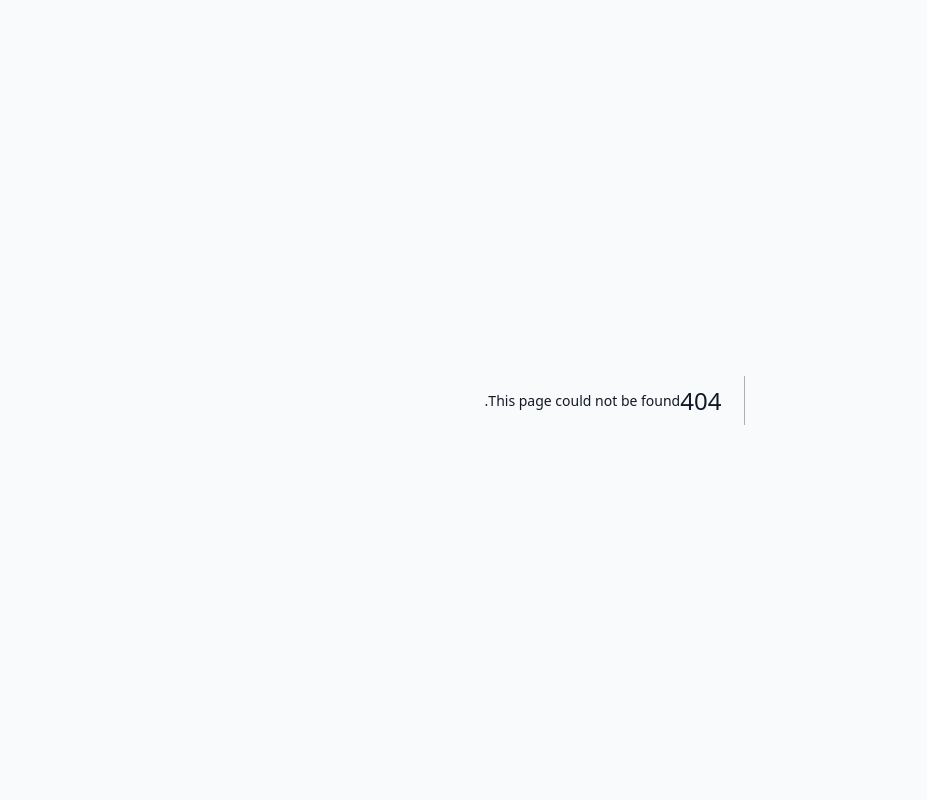
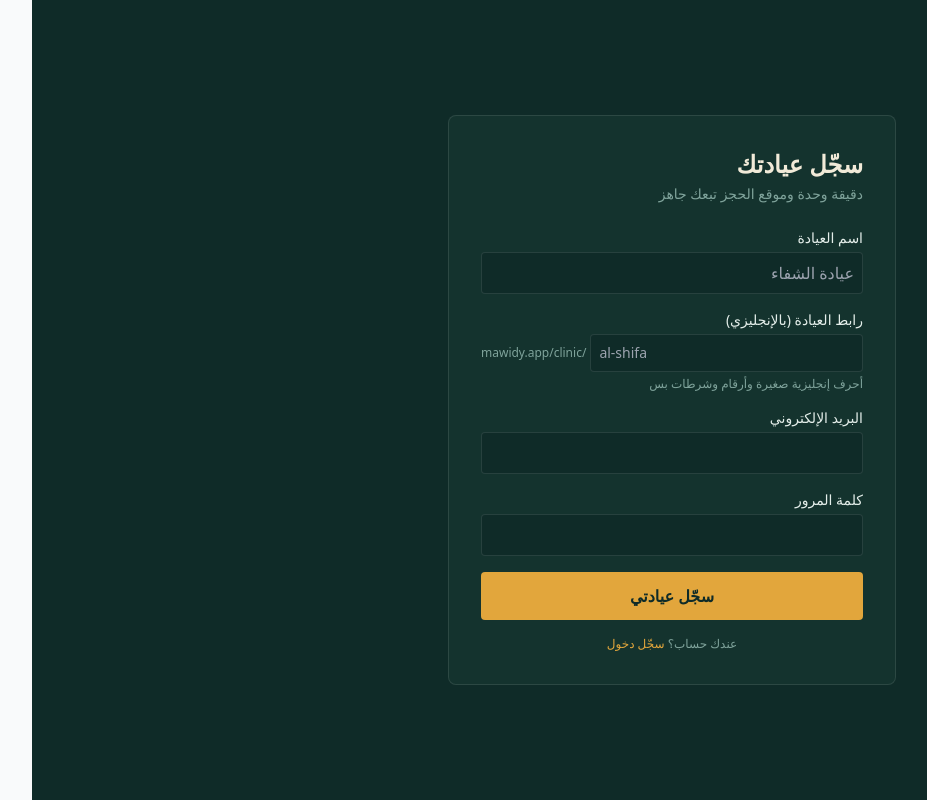
Before and after one commit to mj4721786-specxz/mawidy, a Next.js app: page /register in a window 1280 px wide. Before the commit this address had no page. Shown: the whole page, without its empty margins (57-984 px from the left). Built offline with nearby package versions, Linux system fonts and the light colour scheme.

Commit message:
Create page.tsx

```diff
--- /dev/null
+++ b/app/register/page.tsx
@@ -0,0 +1,112 @@
+"use client";
+
+import { useState } from "react";
+import { useRouter } from "next/navigation";
+import { createClient } from "@/lib/supabase/client";
+
+export default function RegisterPage() {
+  const router = useRouter();
+  const supabase = createClient();
+
+  const [clinicName, setClinicName] = useState("");
+  const [slug, setSlug] = useState("");
+  const [email, setEmail] = useState("");
+  const [password, setPassword] = useState("");
+  const [error, setError] = useState("");
+  const [loading, setLoading] = useState(false);
+
+  function handleSlugFromName(name: string) {
+    setClinicName(name);
+  }
+
+  async function handleRegister(e: React.FormEvent) {
+    e.preventDefault();
+    setError("");
+
+    const cleanSlug = slug.trim().toLowerCase();
+    if (!/^[a-z0-9-]+$/.test(cleanSlug)) {
+      setError("رابط العيادة لازم يكون بأحرف إنجليزية صغيرة وأرقام وشرطات فقط، مثال: al-shifa");
+      return;
+    }
+
+    setLoading(true);
+
+    const { data: signUpData, error: signUpError } = await supabase.auth.signUp({
+      email,
+      password,
+    });
+
+    if (signUpError) {
+      setError(signUpError.message.includes("already registered")
+        ? "هذا البريد مسجل مسبقاً"
+        : "صار خطأ بإنشاء الحساب، حاول مرة تانية");
+      setLoading(false);
+      return;
+    }
+
+    if (!signUpData.session) {
+      setError("");
+      setLoading(false);
+      router.push("/register/check-email");
+      return;
+    }
+
+    const { error: clinicError } = await supabase.from("clinics").insert({
+      owner_id: signUpData.user!.id,
+      name: clinicName,
+      slug: cleanSlug,
+    });
+
+    if (clinicError) {
+      setError(
+        clinicError.code === "23505"
+          ? "رابط العيادة هذا مستخدم من عيادة تانية، جرب رابط مختلف"
+          : "تم إنشاء حسابك، بس صار خطأ بإنشاء العيادة. تواصل معنا."
+      );
+      setLoading(false);
+      return;
+    }
+
+    router.push("/dashboard");
+    router.refresh();
+  }
+
+  return (
+    <main dir="rtl" className="min-h-screen bg-[#0F2B28] flex items-center justify-center px-6 py-16">
+      <form onSubmit={handleRegister} className="bg-[#14332E] border border-white/10 rounded-lg p-8 w-full max-w-md">
+        <h1 className="text-2xl font-bold text-[#F1EAD8] mb-1">سجّل عيادتك</h1>
+        <p className="text-sm text-[#7FA39B] mb-6">دقيقة وحدة وموقع الحجز تبعك جاهز</p>
+
+        <label className="block text-sm text-[#E4EEEA] mb-1">اسم العيادة</label>
+        <input required value={clinicName} onChange={(e) => handleSlugFromName(e.target.value)} placeholder="عيادة الشفاء"
+          className="w-full bg-[#0F2B28] border border-white/10 rounded p-2 mb-4 text-[#E4EEEA]" />
+
+        <label className="block text-sm text-[#E4EEEA] mb-1">رابط العيادة (بالإنجليزي)</label>
+        <div className="flex items-center gap-1 mb-1" dir="ltr">
+          <span className="text-xs text-[#7FA39B]">mawidy.app/clinic/</span>
+          <input required value={slug} onChange={(e) => setSlug(e.target.value)} placeholder="al-shifa" dir="ltr"
+            className="flex-1 bg-[#0F2B28] border border-white/10 rounded p-2 text-[#E4EEEA] text-sm" />
+        </div>
+        <p className="text-xs text-[#7FA39B] mb-4">أحرف إنجليزية صغيرة وأرقام وشرطات بس</p>
+
+        <label className="block text-sm text-[#E4EEEA] mb-1">البريد الإلكتروني</label>
+        <input type="email" required dir="ltr" value={email} onChange={(e) => setEmail(e.target.value)}
+          className="w-full bg-[#0F2B28] border border-white/10 rounded p-2 mb-4 text-[#E4EEEA]" />
+
+        <label className="block text-sm text-[#E4EEEA] mb-1">كلمة المرور</label>
+        <input type="password" required minLength={6} dir="ltr" value={password} onChange={(e) => setPassword(e.target.value)}
+          className="w-full bg-[#0F2B28] border border-white/10 rounded p-2 mb-4 text-[#E4EEEA]" />
+
+        {error && <p className="text-red-400 text-sm mb-4">{error}</p>}
+
+        <button type="submit" disabled={loading} className="w-full bg-[#E2A63C] text-[#0F2B28] font-bold py-3 rounded disabled:opacity-50">
+          {loading ? "جاري التسجيل..." : "سجّل عيادتي"}
+        </button>
+
+        <p className="text-xs text-[#7FA39B] text-center mt-4">
+          عندك حساب؟ <a href="/login" className="text-[#E2A63C]">سجّل دخول</a>
+        </p>
+      </form>
+    </main>
+  );
+}
```
